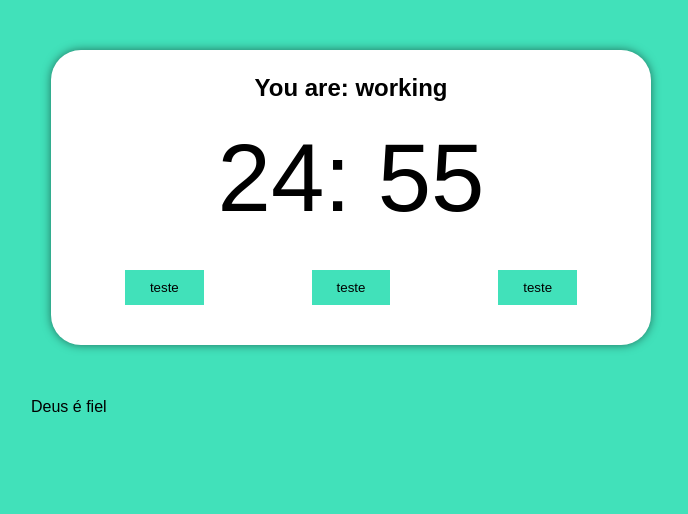
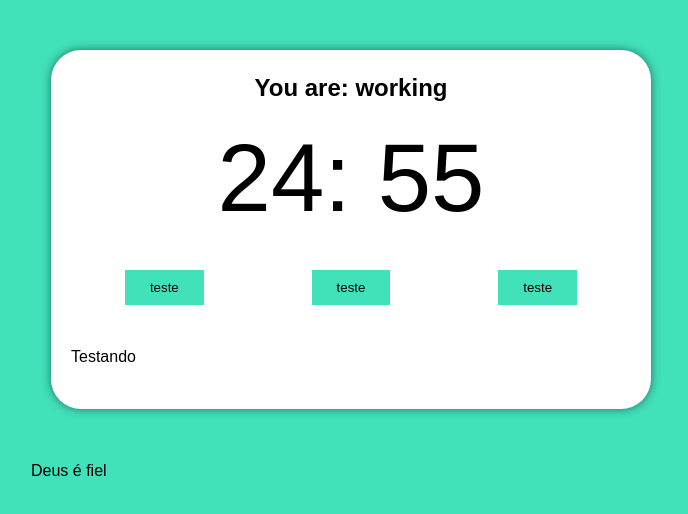
Before and after one commit to DaviBarretoo/Pomodoroapp, a React (Vite) app: page / in a window 1280 px wide. Shown: the top 514 px of the page, without its empty margins (289-977 px from the left). Built offline with nearby package versions, Linux system fonts and the light colour scheme.

Commit message:
added details in pomodoro-timer

```diff
--- a/src/components/pomodoro-timer.tsx
+++ b/src/components/pomodoro-timer.tsx
@@ -25,6 +25,9 @@ export function PomodoroTimer(props: Props): JSX.Element {
         <Button text="teste" onClick={() => console.log(1)}></Button>
         <Button text="teste" onClick={() => console.log(1)}></Button>
       </div>
+      <div className="details">
+        <p> Testando</p>
+      </div>
     </div>
   );
 }
```
